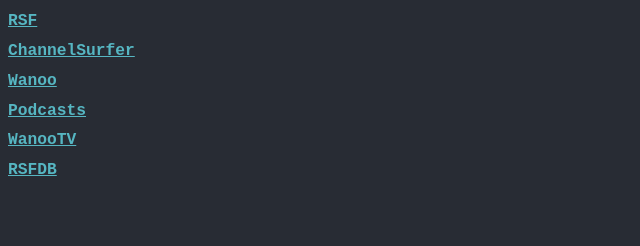
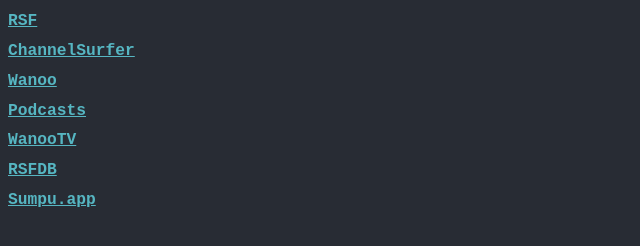
Before and after one commit to sndekonty/wanooracing, a plain HTML site: page web/homepage.html in a window 1280 px wide. Shown: the whole page, without its empty margins (0-640 px from the left). Drawn offline with Linux system fonts and the light colour scheme.

Commit message:
homepage update sumpu.app

```diff
--- a/web/homepage.html
+++ b/web/homepage.html
@@ -13,7 +13,7 @@
 <h1><a href="https://podcasts.apple.com/us/library/shows">Podcasts</a></h1>
 <h1><a href="https://wanoo.us/jf.html">WanooTV</a></h1>
 <h1><a href="https://rsfdb.app">RSFDB</a></h1>
-
+<h1><a href="sumpu.app">Sumpu.app</a></h1>
 
 
 
```
